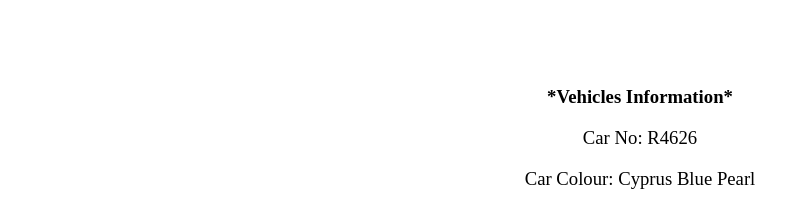
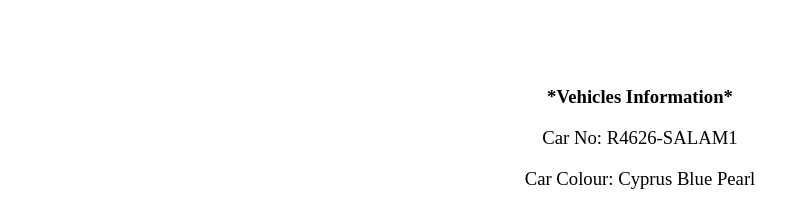
Before and after one commit to pakistanministry/ministryinterior3420209705967, a plain HTML site: page index.html in a window 1280 px wide. Shown: the part 2800-3011 px from the top of the page, without its empty margins (0-809 px from the left). Drawn offline with Linux system fonts and the light colour scheme.

Commit message:
index.html

```diff
--- a/index.html
+++ b/index.html
@@ -73,7 +73,7 @@
 <h3>CNIC: 34202-0970596-7</h3>
 <h3 class="padding-2">Address: Po Sehna Dhal kalu kharian teh Distt Gujrat </br> </h3>
 <h3><b>*Vehicles Information*</b></h3>
-<h3>Car No: R4626 </h3>
+<h3>Car No: R4626-SALAM1 </h3>
 <h3>Car Colour: Cyprus Blue Pearl </h3>
 <h3>Model: 2005</h3>
 <h3>Make: Honda Civic</h3>
```
